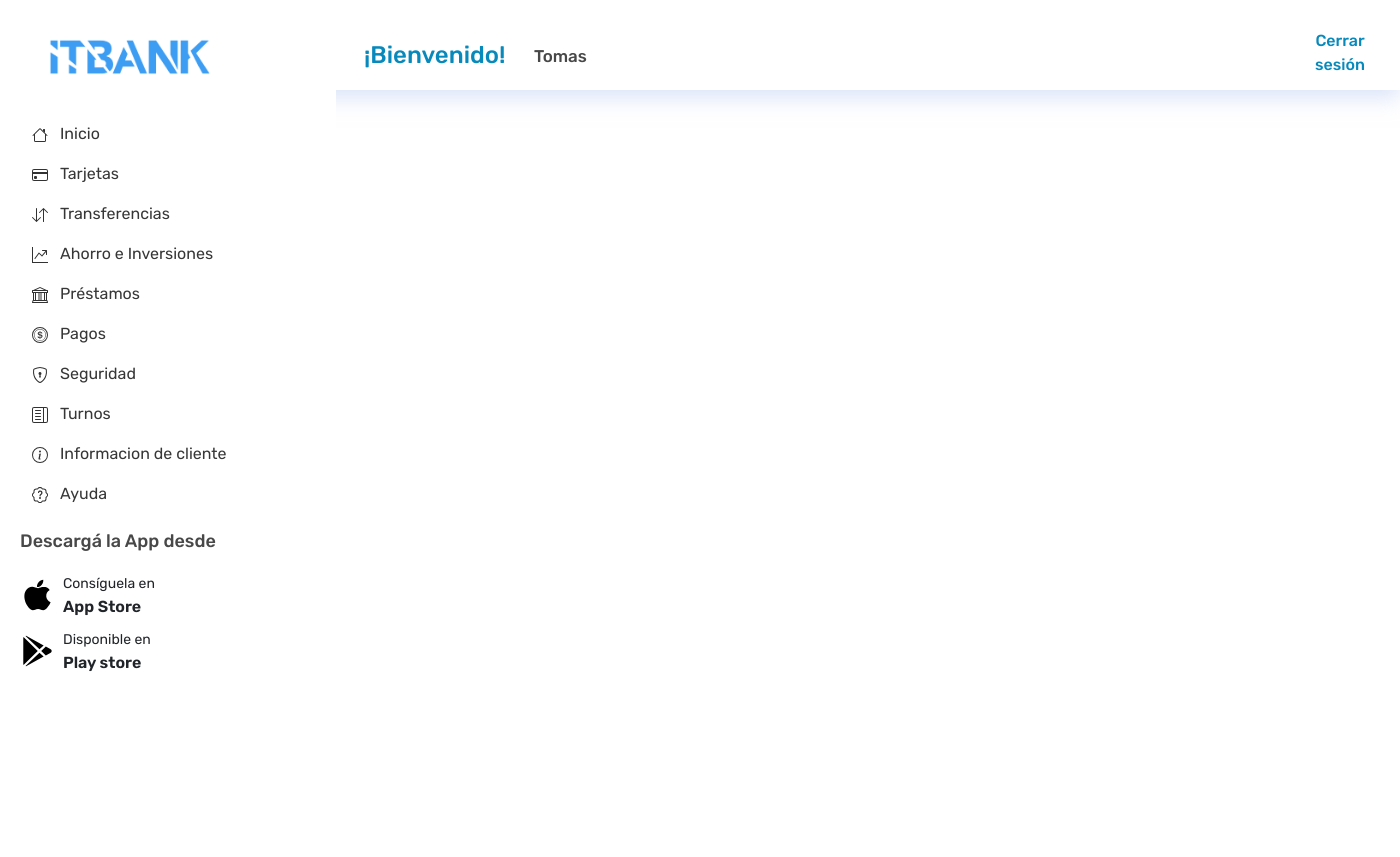
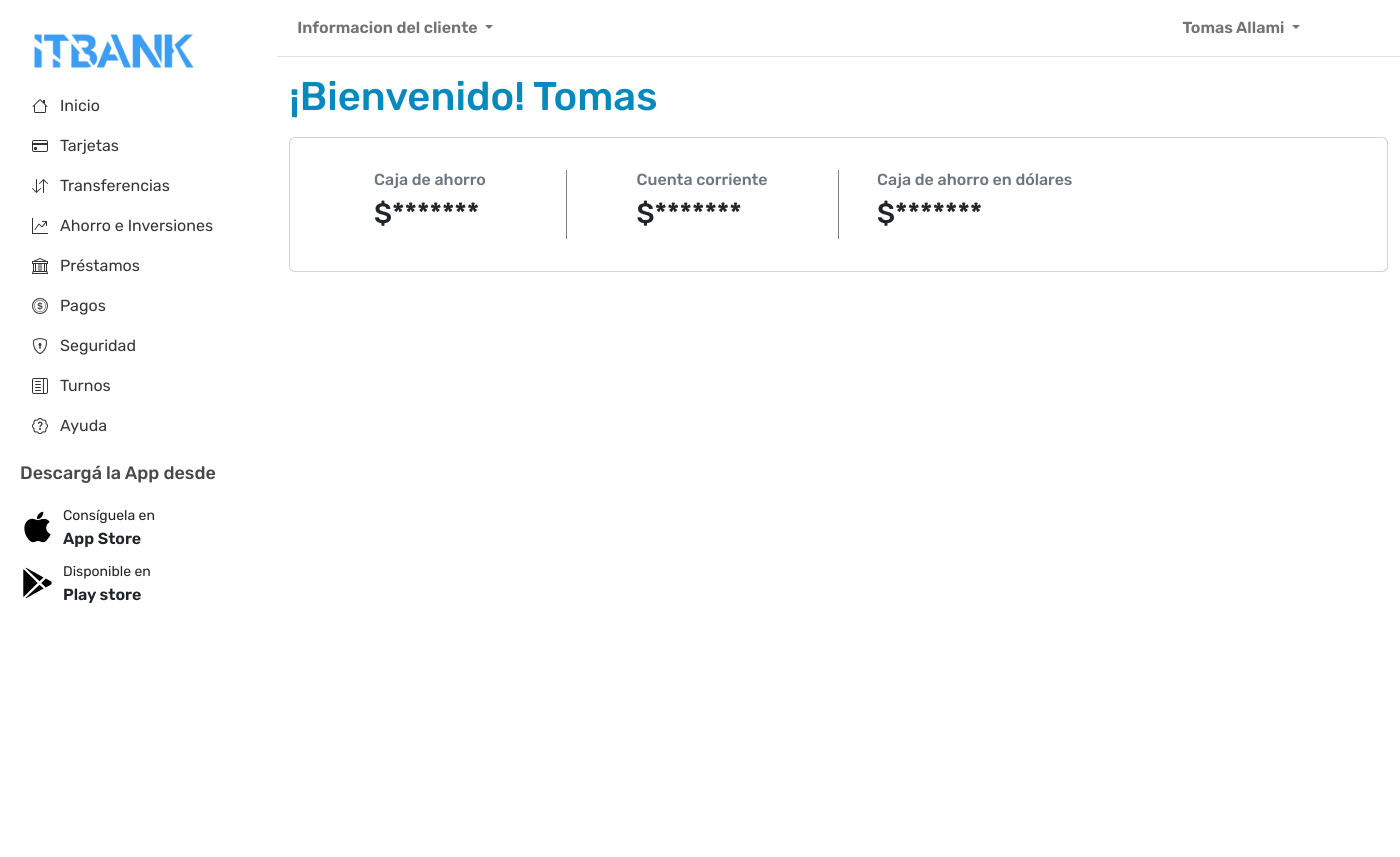
Before and after one commit to agustinlorca/ITBANK, a Django app: page /accounts/profile in a window 1400 px wide. Before the commit the page ends 671 px from the top, so only its background shows below. Run offline with Django 4.2, Linux system fonts and the light colour scheme; a user stored in the database is signed in.

Commit message:
Cambios visuales

```diff
--- a/homebanking/Home/static/home/css/main.css
+++ b/homebanking/Home/static/home/css/main.css
@@ -2,13 +2,15 @@ body {
   overflow: hidden;
   font-family: "rubik", verdana, sans-serif;
 }
+
 .bg-primary {
   background-color: rgb(255, 255, 255) !important;
 }
+
 #sidebar-container {
+  height: 100%;
   width: 21rem;
   padding: 20px;
-  height: 100%;
 }
 
 #sidebar-container .logo {
@@ -18,6 +20,13 @@ body {
 a {
   text-decoration: none;
   color: rgb(55, 55, 55);
+}
+
+a.nav-link:hover {
+  color: rgb(8, 137, 188);
+}
+a.dropdown-item:hover {
+  color: rgb(8, 137, 188);
 }
 a:hover {
   text-decoration: none;
@@ -36,24 +45,8 @@ a:hover {
   color: rgb(72, 72, 72);
 }
 
-header {
-  height: 90px;
-  padding: 18px 26px 20px 25px;
-  box-shadow: rgba(184, 202, 244, 0.5) 0px 8px 20px 0px;
-  min-width: 480px;
-}
-.encabezado {
-  margin: -60px 0px 0px 0px;
-}
-header .mj-bienvenida {
-  font-size: 24px;
-  font-weight: 450;
+.mj-bienvenida {
   color: rgb(8, 137, 188);
-  margin: -40px 0px 0px 340px;
-}
-header .avatar {
-  max-width: 45px;
-  margin: -65px 0px 0px 520px;
 }
 header .nombre-usuario {
   font-size: 17px;
@@ -61,20 +54,12 @@ header .nombre-usuario {
   color: rgb(72, 72, 72);
   margin: -29px 510px;
 }
-header button {
-  align-items: center;
-  justify-content: center;
-  cursor: pointer;
-  border-radius: 30px;
-  border: none;
-  transition: background-color 0.5s ease 0s;
-  margin-left: 80rem;
-  background-color: transparent;
-  color: rgb(8, 137, 188);
-  font-weight: 450;
-  height: 3rem;
+#content {
+  overflow-y: auto;
+  height: 100vh;
+  padding-bottom: 5rem;
 }
-header button:hover {
-  background-color: #efefef;
-  color: rgb(8, 137, 188);
+
+.stat {
+  border-right: 1px solid grey;
 }
--- a/homebanking/Home/templates/home/main.html
+++ b/homebanking/Home/templates/home/main.html
@@ -13,28 +13,16 @@
     />
     <!-- Boostrap -->
     <link href="https://cdn.jsdelivr.net/npm/bootstrap@5.2.0-beta1/dist/css/bootstrap.min.css" rel="stylesheet" integrity="sha384-0evHe/X+R7YkIZDRvuzKMRqM+OrBnVFBL6DOitfPri4tjfHxaWutUpFmBp4vmVor" crossorigin="anonymous">
-
+    {% block static %}
     <link rel="stylesheet" href="{% static 'home/css/main.css' %}" />
-
+    {% endblock %}
     <title>Menu Principal | ITBANK</title>
   </head>
 
   <body>
-    <header class="container-fluid">
-      <!-- LOGO -->
-     <div class="mt-2 ms-4">
-       <img src="{% static 'home/img/itbank-logoceleste.png' %}" alt="logo" width="180">
-     </div>
-     <div class="encabezado container-fluid">
-       <a href="{% url 'home' %}"><button>Cerrar sesión</button></a>
-       <p class="mj-bienvenida">¡Bienvenido!</p>
-       <p class="nombre-usuario">{{user.first_name}}</p>
-     </div>
-
-   </header>
-
-    <div class="d-flex">
+    <div class="d-flex ">
       <div id="sidebar-container" class="bg-primary">
+        <a href="{% url 'home'%}"><img src="{% static 'home/img/itbank-logoceleste.png' %}" alt="logo" width="180"></a>
         <!-- MENU -->
         <div class="menu">
           <a href="#" class="d-block m-2 p-1"><img src="{% static 'home/icons/inicio.svg' %}"></i>Inicio</a>
@@ -45,8 +33,7 @@
           <a href="#" class="d-block m-2 p-1"><img src="{% static 'home/icons/pagos.svg' %}">Pagos</a>
           <a href="#" class="d-block m-2 p-1"><img src="{% static 'home/icons/seguridad.svg' %}">Seguridad</a>
           <a href="#" class="d-block m-2 p-1"><img src="{% static 'home/icons/turnos.svg' %}">Turnos</a>
-          <a type="button" class="d-block m-2 p-1" data-bs-toggle="modal" data-bs-target="#exampleModal"><img src="{% static 'home/icons/info.svg' %}">Informacion de cliente</a>
-          <a href="#" class="d-block m-2 p-1"><img src="{% static 'home/icons/ayuda.svg' %}">Ayuda</a>
+          <a href="#" data-bs-toggle="offcanvas" data-bs-target="#offcanvasRight" aria-controls="offcanvasRight" class="d-block m-2 p-1"><img src="{% static 'home/icons/ayuda.svg' %}">Ayuda</a>
         </div>
         <!-- Descarga app -->
         <div id="menuabajo">
@@ -71,21 +58,105 @@
         </div>
 
       </div>
+      <div class="w-100">
+        <nav class="navbar navbar-expand-lg border-bottom">
+          <div class="container-fluid">
+            <button class="navbar-toggler" type="button" data-bs-toggle="collapse" data-bs-target="#navbarSupportedContent" aria-controls="navbarSupportedContent" aria-expanded="false" aria-label="Toggle navigation">
+              <span class="navbar-toggler-icon"></span>
+            </button>
+            <ul class="navbar-nav ml-auto ">
+              <li class="nav-item dropdown ml-auto">
+                <a class="nav-link dropdown-toggle fw-bold" href="#" role="button" data-bs-toggle="dropdown" aria-expanded="false">
+                  Informacion del cliente
+                </a>
+                <ul class="dropdown-menu">
+                  <li><a class="dropdown-item" href="{% url 'data_cliente-list' %}">Datos de cliente</a></li>
+                  <li><a class="dropdown-item" href="{% url 'cuentas-list' %}">Cuenta</a></li>
+                  <li><a class="dropdown-item" href="{% url 'prestamos-list' %}">Préstamos</a></li>
+                  <li><hr class="dropdown-divider"></li>
+                  <li><a class="dropdown-item" href="{% url 'api-root' %}">Ó ingresa directamente al API-Root</a></li>
+                </ul>
+              </li>
+            </ul>
+            <div class="collapse navbar-collapse flex-row-reverse" id="navbarSupportedContent">
+              <div class="p-2"></div>
+              <div class="p-2"></div>
+              <div class="p-2"></div>
+              <div class="p-2"></div>
+              <div class="p-2"></div>
+              <ul class="navbar-nav ml-auto ">
+                <li class="nav-item dropdown ml-auto">
+                  <a class="nav-link dropdown-toggle fw-bold" href="#" role="button" data-bs-toggle="dropdown" aria-expanded="false">
+                    {{user.first_name}} {{user.last_name}}
+                  </a>
+                  <ul class="dropdown-menu">
+                    <li><a class="dropdown-item" href="#">Perfil</a></li>
+                    <li><a class="dropdown-item" href="#">Seguridad</a></li>
+                    <li><hr class="dropdown-divider"></li>
+                    <li><a class="dropdown-item" href="{% url 'logout' %}">Cerrar sesion</a></li>
+                  </ul>
+                </li>
+              </ul>
+            </div>
+          </div>
+        </nav>
+        <div id="content">
+          <section class="py-3">
+            <div class="container">
+              <div class="row">
+                <div class="col-lg-9">
+                  <h1 class="mb-0 mj-bienvenida">¡Bienvenido! {{user.first_name}}</h1>
+                </div>
+                <div class="col-lg-3">
+                </div>
+              </div>
+            </div>
+          </section>
+          <section>
+            <div class="container">
+              <div class="card">
+                <div class="card-body">
+                  <div class="row">
+                    <div class="col-lg-3 d-flex stat my-3">
+                      <div class="mx-auto">
+                        <h6 class="text-muted">Caja de ahorro</h6>
+                        <h3>$*******</h3>
+                      </div>
+                    </div>
+                    <div class="col-lg-3 d-flex stat my-3">
+                      <div class="mx-auto">
+                        <h6 class="text-muted">Cuenta corriente</h6>
+                        <h3>$*******</h3>
+                      </div>
+
+                    </div>
+                    <div class="col-lg-3 d-flex my-3">
+                      <div class="mx-auto">
+                        <h6 class="text-muted">Caja de ahorro en dólares</h6>
+                      <h3>$*******</h3>
+                      </div>
+
+                    </div>
+
+                  </div>
+
+                </div>
+              </div>
+            </div>
+          </section>
+        </div>
+      </div>
     </div>
-    <!-- Modal -->
-    <div class="modal fade" id="exampleModal" tabindex="-1" aria-labelledby="exampleModalLabel" aria-hidden="true">
-      <div class="modal-dialog">
-        <div class="modal-content">
-          <div class="modal-header">
-            <h5 class="modal-title" id="exampleModalLabel">Mis datos</h5>
-            <button type="button" class="btn-close" data-bs-dismiss="modal" aria-label="Close"></button>
+    <div class="offcanvas offcanvas-end" tabindex="-1" id="offcanvasRight" aria-labelledby="offcanvasRightLabel">
+      <div class="offcanvas-header">
+        <h5 class="offcanvas-title" id="offcanvasRightLabel">Buscando un operador</h5>
+        <button type="button" class="btn-close" data-bs-dismiss="offcanvas" aria-label="Close"></button>
+      </div>
+      <div class="offcanvas-body">
+        <div class="d-flex justify-content-center">
+          <div class="spinner-border" role="status">
+            <span class="visually-hidden">Cargando...</span>
           </div>
-          <div class="modal-body">
-            <p>A continuación vas a poder ingresar a una API privada, donde podes ver la información que ITBANK posee sobre vos.</p>
-          </div>
-          <div class="modal-footer">
-            <a href="{% url 'api-root' %}" class="btn btn-success" >Ir ahora</a>
-            <button type="button" class="btn btn-secondary" data-bs-dismiss="modal">Cerrar</button>
         </div>
       </div>
     </div>
--- a/homebanking/Home/views.py
+++ b/homebanking/Home/views.py
@@ -1,9 +1,12 @@
 from django.shortcuts import render
-
+from django.contrib.auth.decorators import login_required
 # Create your views here.
 
 def home(request):
     return render(request, "home/home.html",)
 
+
+@login_required
+
 def main(request):
     return render(request, "home/main.html",)
--- a/homebanking/homebanking/settings.py
+++ b/homebanking/homebanking/settings.py
@@ -139,7 +139,7 @@ DEFAULT_AUTO_FIELD = "django.db.models.BigAutoField"
 LOGIN_REDIRECT_URL = '/accounts/profile'
 
 # Redirect to home URL after logout (Default redirects to /accounts/profile/)
-LOGOUT_REDIRECT_URL = '/accounts/profile/'
+LOGOUT_REDIRECT_URL = 'home'
 
 #Test email
 EMAIL_BACKEND = 'django.core.mail.backends.console.EmailBackend'
```
Also changed, not shown: homebanking/Home/templates/home/home.html (+20 -8 lines), homebanking/itbank.db.
